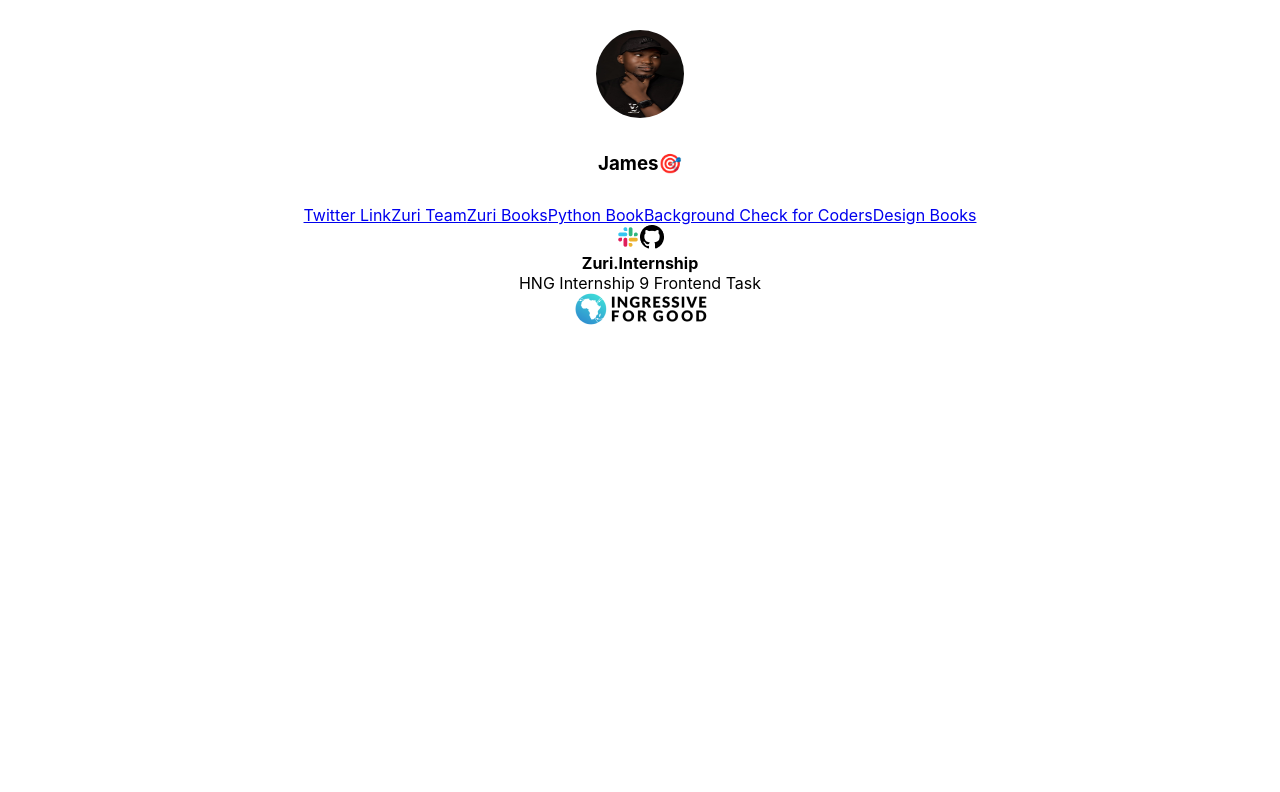
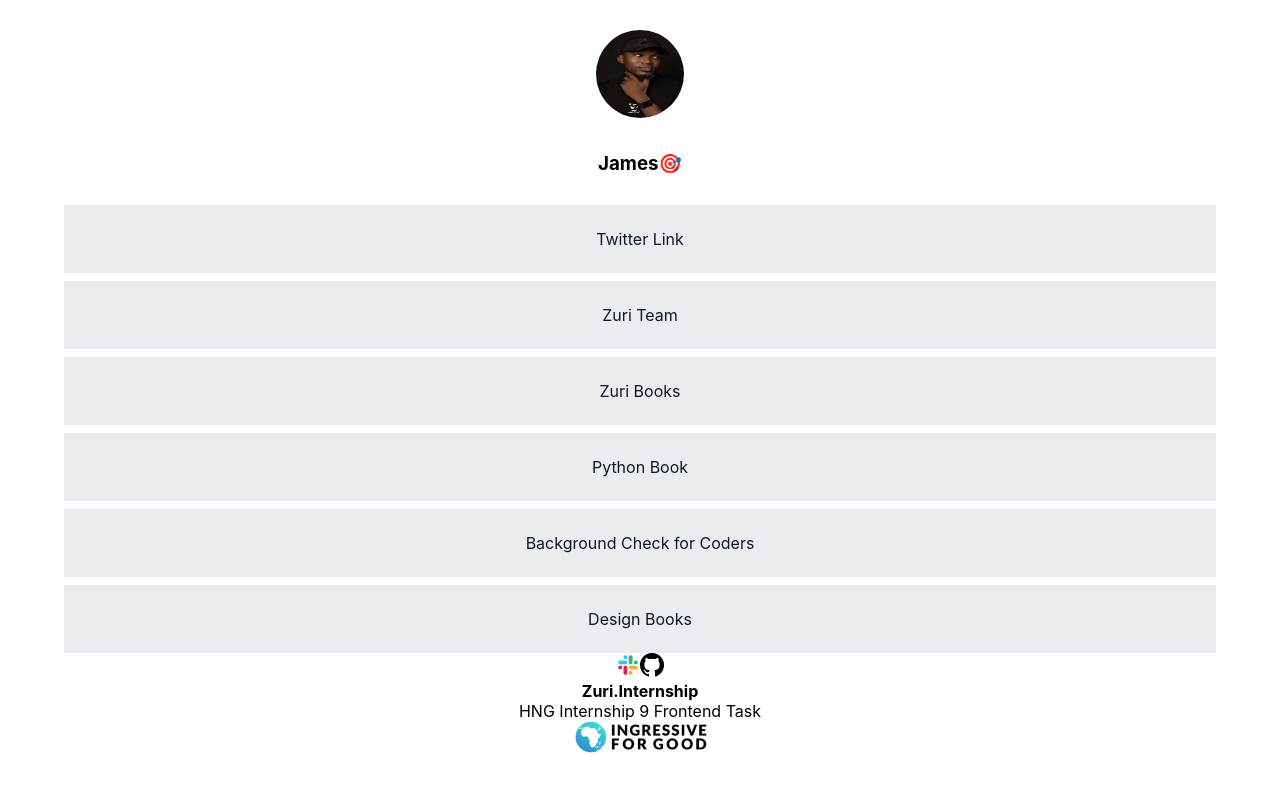
Before and after one commit to Jamesishaku/HNGi-stage1, a React (Create React App) app: page / in a window 1280 px wide. Shown: the top 792 px of the page. Built offline with nearby package versions, Linux system fonts and the light colour scheme.

Commit message:
added style to links

```diff
--- a/src/App.css
+++ b/src/App.css
@@ -30,3 +30,20 @@ header img{
 header p{
   display: none;
 }
+
+main {
+  display: flex;
+  flex-direction: column;
+  align-items: center;
+  justify-content: center;
+  gap: 8px;
+}
+
+main a{
+  background-color: #EAECF0;
+  display: block;
+  padding: 24px 0;
+  width: 100%;
+  color: #101828;
+  text-decoration: none;
+}
```
